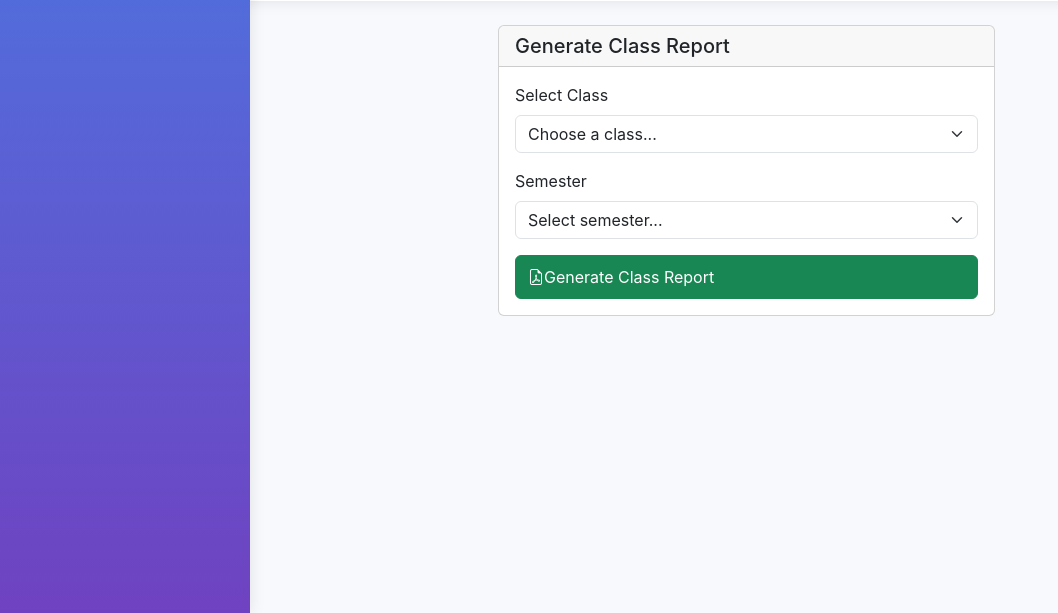
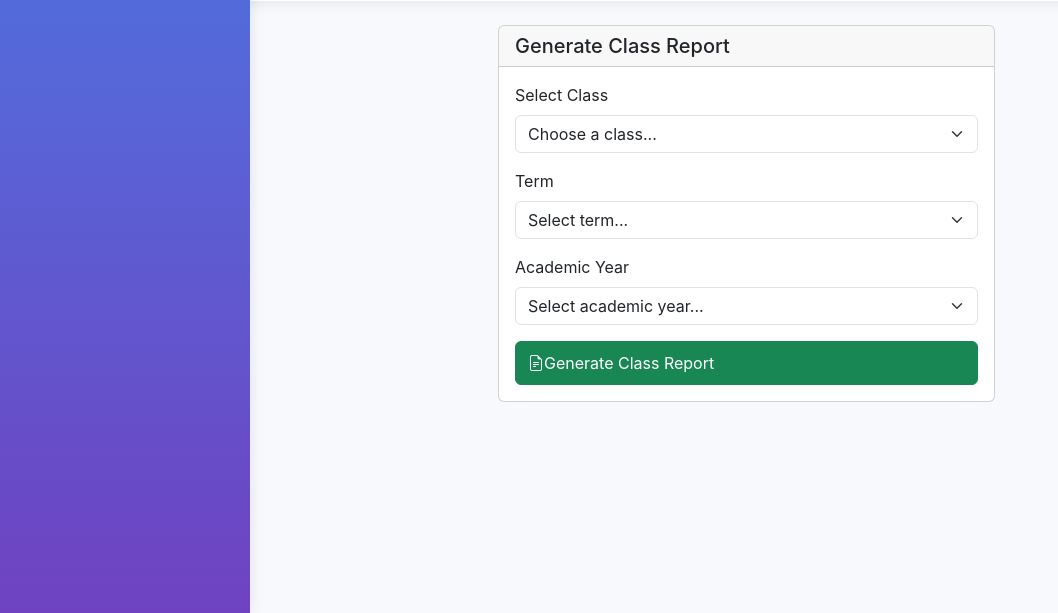
Before and after one commit to bewise-wis/Edutrack2, a Django app: template templates/reports/generate_class_report.html in a window 1280 px wide. Shown: the part 187-800 px from the top of the page, without its empty margins (0-1058 px from the left). Run offline with Django 5.2, Linux system fonts and the light colour scheme; the template is opened without the code that fills it, so the values that code supplies are empty; some libraries are stand-ins or nearby versions.

```diff
--- a/templates/reports/generate_class_report.html
+++ b/templates/reports/generate_class_report.html
@@ -22,17 +22,26 @@
                         </select>
                     </div>
                     <div class="mb-3">
-                        <label for="semester" class="form-label">Semester</label>
-                        <select class="form-select" id="semester" name="semester" required>
-                            <option value="">Select semester...</option>
-                            <option value="1">Semester 1</option>
-                            <option value="2">Semester 2</option>
-                            <option value="3">Semester 3</option>
+                        <label for="term" class="form-label">Term</label>
+                        <select class="form-select" id="term" name="term" required>
+                            <option value="">Select term...</option>
+                            {% for term in terms %}
+                            <option value="{{ term }}">{{ term }}</option>
+                            {% endfor %}
+                        </select>
+                    </div>
+                    <div class="mb-3">
+                        <label for="academic_year" class="form-label">Academic Year</label>
+                        <select class="form-select" id="academic_year" name="academic_year" required>
+                            <option value="">Select academic year...</option>
+                            {% for year in academic_years %}
+                            <option value="{{ year }}">{{ year }}</option>
+                            {% endfor %}
                         </select>
                     </div>
                     <div class="d-grid">
                         <button type="submit" class="btn btn-success">
-                            <i class="bi bi-file-earmark-pdf"></i> Generate Class Report
+                            <i class="bi bi-file-earmark-text"></i> Generate Class Report
                         </button>
                     </div>
                 </form>
```
Also changed, not shown: reports/views.py (+35 -18 lines), templates/reports/generate_student_report.html (+15 -6 lines), templates/reports/student_report_pdf.html (+7 -2 lines).
